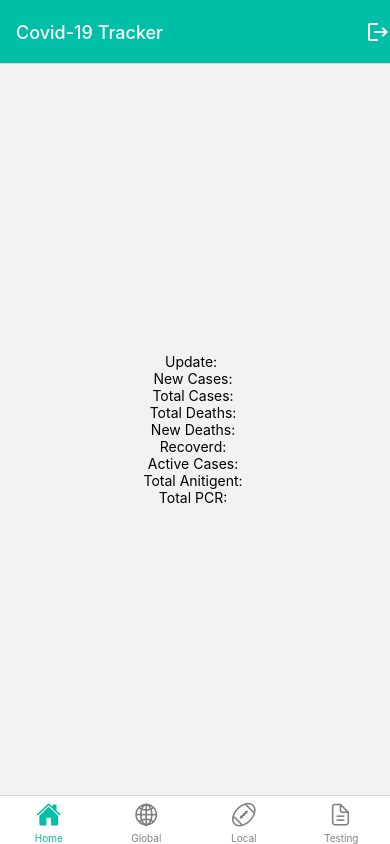
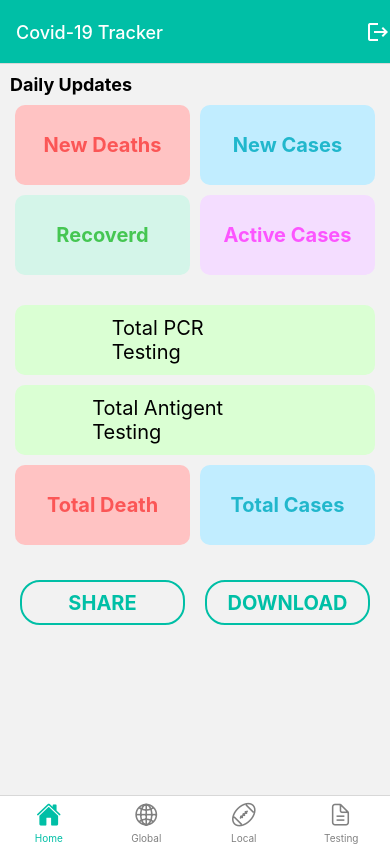
Before and after one commit to tharindu97/Covid-19-Tracker-Mobile-Applicatioon, a React Native app: screen /Navigation in a window 390 px wide. Built offline with nearby package versions, Linux system fonts and the light colour scheme; no server answers.

Commit message:
home pagen ui done

```diff
--- a/pages/Global.js
+++ b/pages/Global.js
@@ -1,5 +1,5 @@
 import React from 'react';
-import { View, Text } from "react-native";
+import { View, Text, StyleSheet } from "react-native";
 import { fetchData } from '../api/Api';
 
 const Global = () => {
@@ -21,15 +21,57 @@ const Global = () => {
     } = covidUpdate;
 
     return (
-        <View style={{ flex: 1, justifyContent: 'center', alignItems: 'center' }}>
-            <Text>Update: {update_date_time}</Text>
+        <View style={{ padding: 10, flexDirection: "column" }}>
+            <Text style={{ height: 20 }}>Daily Updates in World</Text>
+            <View style={styles.container}>
+                <View style={styles.row}></View>
+                <View style={styles.row}></View>
+            </View>
+            <View style={styles.column}></View>
+            <Text style={{ textAlign: "right", margin: 10 }}>{update_date_time}</Text>
+
+            <Text style={{ height: 20 }}>Total Statistics</Text>
+
+            <View style={styles.column}></View>
+            <View style={styles.column}></View>
+
+            <Text style={{ textAlign: "right", margin: 10 }}>{update_date_time}</Text>
+
+            <View style={styles.button}></View>
+            {/* <Text>Update: {update_date_time}</Text>
             <Text>Total Deaths: {global_deaths}</Text>
             <Text>New Cases: {global_new_cases}</Text>
             <Text> REcoverd: {global_recovered}</Text>
             <Text>New Deaths: {global_new_deaths}</Text>
-            <Text>Total Cases: {global_total_cases}</Text>
+            <Text>Total Cases: {global_total_cases}</Text> */}
         </View>
     );
 }
 
+const styles = StyleSheet.create({
+    container: {
+        flexDirection: "row",
+    },
+    row: {
+        flex: 1,
+        backgroundColor: "#FB5656",
+        height: 80,
+        margin: 5,
+    },
+    column: {
+        height: 70,
+        margin: 5,
+        backgroundColor: "#DAFFD3"
+    },
+    button: {
+        height: 45,
+        marginTop: 20,
+        marginLeft: 10,
+        marginRight: 10,
+        borderRadius: 20,
+        backgroundColor: "#00BFA6"
+    }
+
+});
+
 export default Global;
--- a/pages/Home.js
+++ b/pages/Home.js
@@ -1,5 +1,5 @@
 import React from 'react';
-import { View, Text } from "react-native";
+import { View, Text, StyleSheet } from "react-native";
 import { fetchData } from '../api/Api';
 
 const Home = () => {
@@ -26,19 +26,115 @@ const Home = () => {
     } = covidUpdate;
 
     return (
-        <View style={{ flex: 1, justifyContent: 'center', alignItems: 'center' }}>
-            <Text>Update:  {update_date_time}</Text>
-            <Text>New Cases: {local_new_cases}</Text>
-            <Text>Total Cases: {local_total_cases}</Text>
-            <Text>Total Deaths: {local_new_deaths}</Text>
-            <Text>New Deaths: {local_deaths}</Text>
-            <Text>Recoverd: {local_recovered}</Text>
-            <Text>Active Cases: {local_active_cases}</Text>
-            <Text>Total Anitigent: {total_antigen_testing_count}</Text>
-            <Text>Total PCR: {total_pcr_testing_count}</Text>
+        <View style={{ padding: 10, flexDirection: "column" }}>
+            <Text style={styles.topic}>Daily Updates</Text>
+            <View style={styles.container}>
+                <View style={[styles.row, { backgroundColor: "#FFC3C3" }]}>
+                    <Text style={[styles.title, { color: "#FB5656" }]}>New Deaths</Text>
+                    <Text style={[styles.subTitle, { color: "#FB5656" }]}>{local_new_deaths}</Text>
+                </View>
+                <View style={[styles.row, { backgroundColor: "#C1EDFF" }]}>
+                    <Text style={[styles.title, { color: "#21B7CC" }]}>New Cases</Text>
+                    <Text style={[styles.subTitle, { color: "#21B7CC" }]}>{local_new_cases}</Text>
+                </View>
+            </View>
+            <View style={styles.container}>
+                <View style={[styles.row, { backgroundColor: "#D4F5E9" }]}>
+                    <Text style={[styles.title, { color: "#45C652" }]}>Recoverd</Text>
+                    <Text style={[styles.subTitle, { color: "#45C652" }]}>{local_recovered}</Text>
+                </View>
+                <View style={[styles.row, { backgroundColor: "#F4DDFF" }]}>
+                    <Text style={[styles.title, { color: "#FC55FF" }]}>Active Cases</Text>
+                    <Text style={[styles.subTitle, { color: "#FC55FF" }]}>{local_active_cases}</Text>
+                </View>
+            </View>
+            <Text style={{ textAlign: "right", margin: 10, marginBottom: 10 }}>{update_date_time}</Text>
+
+            <View style={styles.column}>
+                <View style={{ flexDirection: "row" }}>
+                    <Text style={{ flex: 2, textAlign: "left", fontSize: 20, marginLeft: 10 }}>Total PCR Testing</Text>
+                    <Text style={{ flex: 1, textAlign: "right", fontSize: 16, marginRight: 10 }}>{total_pcr_testing_count}</Text>
+                </View>
+            </View>
+
+            <View style={styles.column}>
+                <View style={{ flexDirection: "row" }}>
+                    <Text style={{ flex: 2, textAlign: "left", fontSize: 20, marginLeft: 10 }}>Total Antigent Testing</Text>
+                    <Text style={{ flex: 1, textAlign: "right", fontSize: 16, marginRight: 10 }}>{total_antigen_testing_count}</Text>
+                </View>
+            </View>
+
+            <View style={styles.container}>
+                <View style={[styles.row, { backgroundColor: "#FFC3C3" }]}>
+                    <Text style={[styles.title, { color: "#FB5656" }]}>Total Death</Text>
+                    <Text style={[styles.subTitle, { color: "#FB5656" }]}>{local_deaths}</Text>
+                </View>
+                <View style={[styles.row, { backgroundColor: "#C1EDFF" }]}>
+                    <Text style={[styles.title, { color: "#21B7CC" }]}>Total Cases</Text>
+                    <Text style={[styles.subTitle, { color: "#21B7CC" }]}>{local_total_cases}</Text>
+                </View>
+            </View>
+
+            <Text style={{ textAlign: "right", margin: 10 }}>{update_date_time}</Text>
+
+            <View style={{ flexDirection: "row" }}>
+                <View style={styles.button}>
+                    <Text style={[styles.title, { color: "#00BFA6" }]}>SHARE</Text>
+                </View>
+                <View style={styles.button}>
+                    <Text style={[styles.title, { color: "#00BFA6" }]}>DOWNLOAD</Text>
+                </View>
+            </View>
         </View>
     );
 
 }
 
+const styles = StyleSheet.create({
+    container: {
+        flexDirection: "row",
+    },
+    row: {
+        flex: 1,
+        height: 80,
+        margin: 5,
+        borderRadius: 10,
+        justifyContent: 'center',
+        alignItems: 'center'
+    },
+    column: {
+        height: 70,
+        margin: 5,
+        borderRadius: 10,
+        backgroundColor: "#DAFFD3",
+        justifyContent: 'center',
+        alignItems: 'center'
+    },
+    button: {
+        flex: 1,
+        height: 45,
+        margin: 10,
+        borderRadius: 20,
+        borderColor: "#00BFA6",
+        borderWidth: 2,
+        justifyContent: 'center',
+        alignItems: 'center'
+    },
+
+    title: {
+        fontSize: 20,
+        fontWeight: "bold"
+    },
+
+    subTitle: {
+        fontSize: 18,
+    },
+
+    topic: {
+        fontSize: 18,
+        fontWeight: "bold",
+        marginBottom: 5,
+    }
+});
+
 export default Home;
--- a/pages/Local.js
+++ b/pages/Local.js
@@ -1,5 +1,5 @@
 import React from 'react';
-import { View, Text } from "react-native";
+import { View, Text, StyleSheet } from "react-native";
 import { fetchData } from '../api/Api';
 
 const Local = () => {
@@ -22,16 +22,59 @@ const Local = () => {
         local_active_cases,
     } = covidUpdate;
     return (
-        <View style={{ flex: 1, justifyContent: 'center', alignItems: 'center' }}>
-            <Text>Update:  {update_date_time}</Text>
+        <View style={{ padding: 10, flexDirection: "column" }}>
+            <Text style={{ height: 20 }}>Daily Updates in Sri Lanka</Text>
+            <View style={styles.container}>
+                <View style={styles.row}></View>
+                <View style={styles.row}></View>
+            </View>
+            <View style={styles.container}>
+                <View style={styles.row}></View>
+                <View style={styles.row}></View>
+            </View>
+            <Text style={{ textAlign: "right", margin: 10 }}>{update_date_time}</Text>
+
+            <Text style={{ height: 20 }}>Total Statistics</Text>
+
+            <View style={styles.column}></View>
+            <View style={styles.column}></View>
+
+            <Text style={{ textAlign: "right", margin: 10 }}>{update_date_time}</Text>
+            <View style={styles.button}></View>
+            {/* <Text>Update:  {update_date_time}</Text>
             <Text>New Cases: {local_new_cases}</Text>
             <Text>Total Cases: {local_total_cases}</Text>
             <Text>Total Deaths: {local_new_deaths}</Text>
             <Text>New Deaths: {local_deaths}</Text>
             <Text>Recoverd: {local_recovered}</Text>
-            <Text>Active Cases: {local_active_cases}</Text>
+            <Text>Active Cases: {local_active_cases}</Text> */}
         </View>
     );
 }
 
+const styles = StyleSheet.create({
+    container: {
+        flexDirection: "row",
+    },
+    row: {
+        flex: 1,
+        backgroundColor: "#FB5656",
+        height: 80,
+        margin: 5,
+    },
+    column: {
+        height: 70,
+        margin: 5,
+        backgroundColor: "#DAFFD3"
+    },
+    button: {
+        height: 45,
+        marginTop: 20,
+        marginLeft: 10,
+        marginRight: 10,
+        borderRadius: 20,
+        backgroundColor: "#00BFA6"
+    }
+});
+
 export default Local;
```
